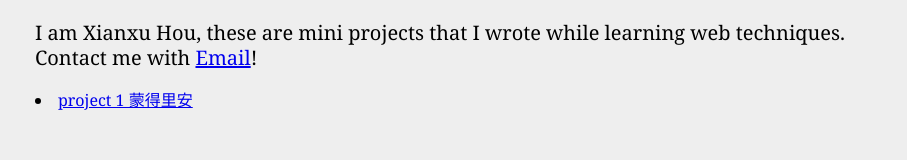
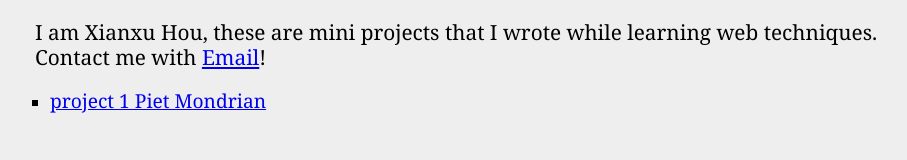
Before and after one commit to houxianxu/houxianxu-homepage-and-web-projects, a website: page webProjects/indexPro.html in a window 1280 px wide. Shown: the whole page, without its empty margins (125-1032 px from the left). Drawn offline with Linux system fonts and the light colour scheme.

Commit message:
add project1 Piet Mondrian

```diff
--- a/webProjects/index.css
+++ b/webProjects/index.css
@@ -110,5 +110,11 @@ body {
 }
 
 #header p {
-	font-size: 20px;
+	font-size: 1.3em;
 }
+ul li  a{
+	font-size: 1.2em;
+}
+ul li a:hover{
+	color: blue;
+}
--- a/webProjects/indexPro.html
+++ b/webProjects/indexPro.html
@@ -16,7 +16,9 @@
 		<p>I am Xianxu Hou, these are mini projects that I wrote while learning web techniques. <br/>Contact me with <a href="mailto:hxianxu@gmail.com">Email</a>!</p>
 	</div>
 	<div class="proj_list">
-		<li><a href="./mondrian">project 1 蒙得里安</a></li>
+		<ul>
+		<li><a href="project1_mondrian/mondrian.html">project 1  Piet Mondrian</a></li>
+		</ul>
 	</div>
 
 </body>
```
Also changed, not shown: webProjects/project1_mondrian/mondrian.css (+4 -4 lines).
